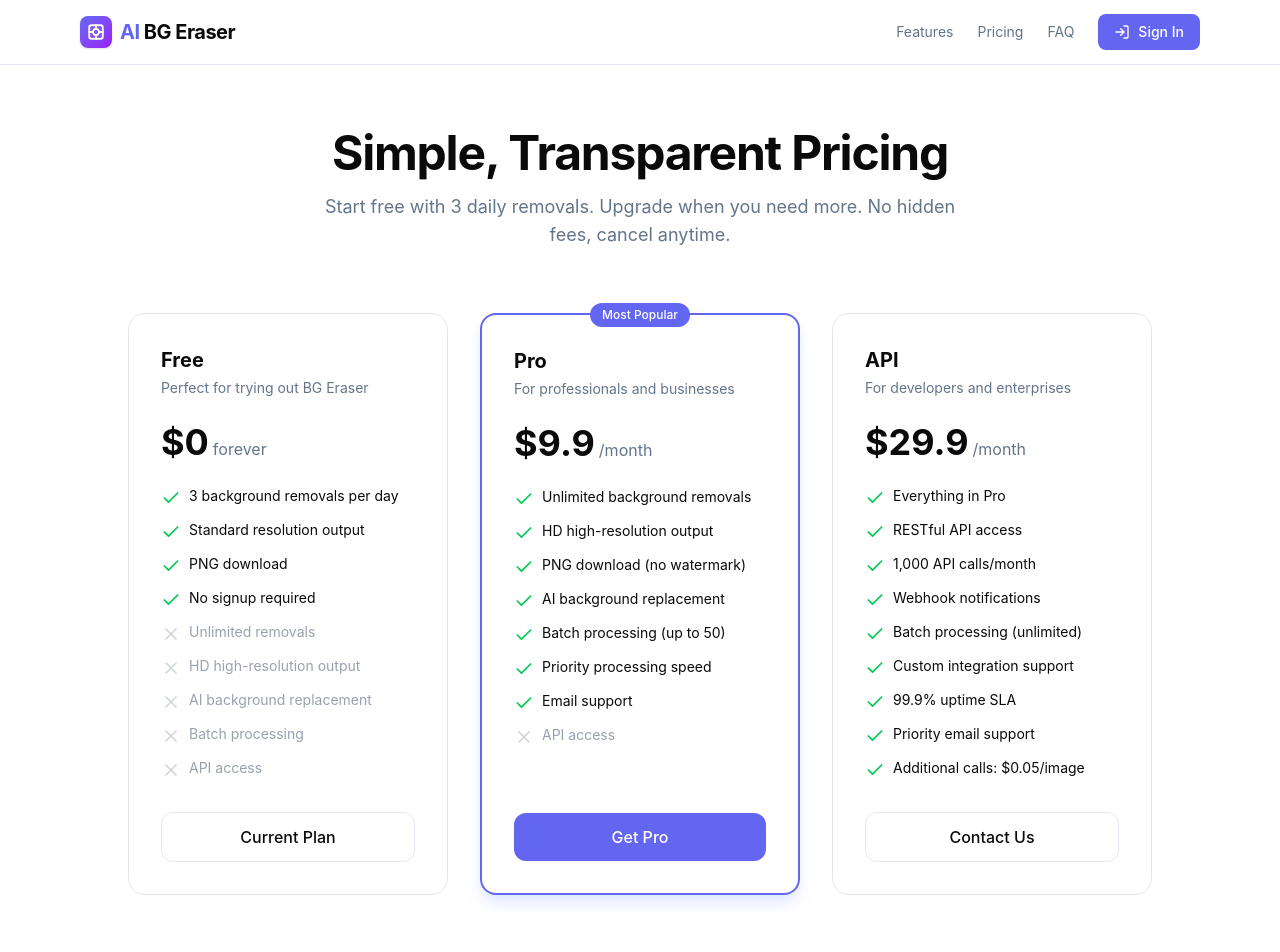
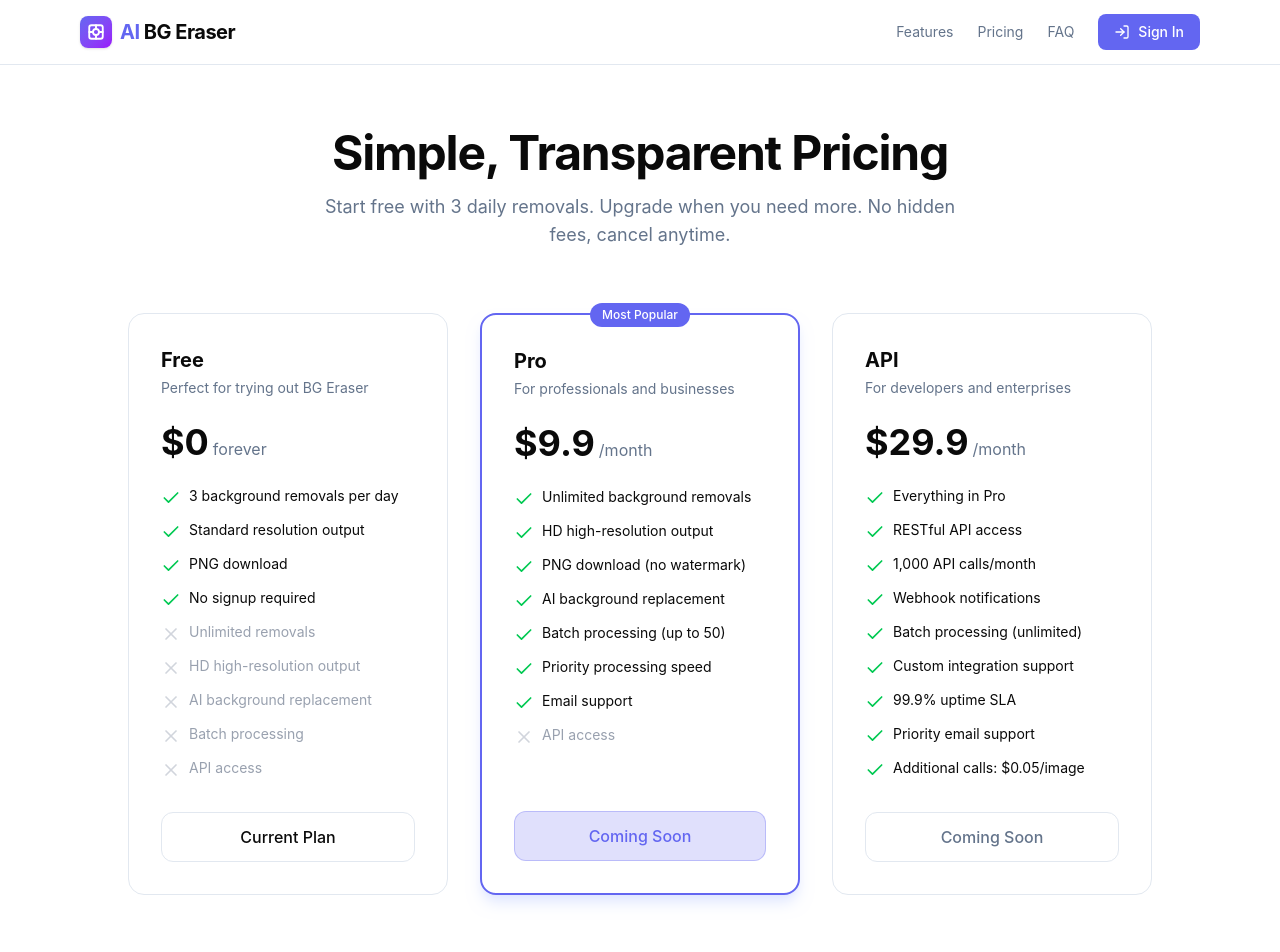
Before and after one commit to ndtny/bg-eraser, a Next.js app: page /pricing in a window 1280 px wide. Shown: the top 952 px of the page. Built offline with nearby package versions, Linux system fonts and the light colour scheme; no server answers.

Commit message:
feat: hide payment buttons, show Coming Soon until payment is ready

```diff
--- a/src/components/ImageUploader.tsx
+++ b/src/components/ImageUploader.tsx
@@ -161,12 +161,9 @@ export default function ImageUploader({
               Upgrade to Pro for unlimited access.
             </p>
           </div>
-          <a
-            href="/pricing"
-            className="mt-2 px-6 py-3 bg-[var(--primary)] text-white rounded-xl font-medium hover:bg-[var(--primary-hover)] transition-smooth"
-          >
-            Upgrade to Pro — $9.9/month
-          </a>
+          <div className="mt-2 px-6 py-3 bg-[var(--primary)]/20 text-[var(--primary)] rounded-xl font-medium border border-[var(--primary)]/30">
+            Pro Plan — Coming Soon
+          </div>
           <p className="text-xs text-[var(--muted)]">
             Free uses reset daily at midnight UTC
           </p>
--- a/src/components/PricingButtons.tsx
+++ b/src/components/PricingButtons.tsx
@@ -1,7 +1,4 @@
 "use client";
-
-import { useState } from "react";
-import { Loader2 } from "lucide-react";
 
 interface PricingButtonsProps {
   action: string;
@@ -14,61 +11,36 @@ export default function PricingButtons({
   label,
   highlighted,
 }: PricingButtonsProps) {
-  const [loading, setLoading] = useState(false);
-
-  const handleClick = async () => {
+  const handleClick = () => {
     if (action === "free") {
       window.location.href = "/";
       return;
     }
-
-    if (action === "api") {
-      window.location.href = "mailto:hello@aibgeraser.com?subject=API Plan Inquiry";
-      return;
-    }
-
-    if (action === "pro") {
-      setLoading(true);
-      try {
-        const res = await fetch("/api/checkout", {
-          method: "POST",
-          headers: { "Content-Type": "application/json" },
-          body: JSON.stringify({}),
-        });
-
-        const data = await res.json();
-
-        if (data.url) {
-          window.location.href = data.url;
-        } else {
-          alert(data.error || "Failed to create checkout. Please try again.");
-        }
-      } catch {
-        alert("Something went wrong. Please try again.");
-      } finally {
-        setLoading(false);
-      }
-    }
+    // Pro and API are not available yet
   };
 
+  if (action === "free") {
+    return (
+      <button
+        onClick={handleClick}
+        className="block w-full py-3 rounded-xl text-center font-medium transition-smooth border border-[var(--border)] text-[var(--foreground)] hover:bg-[var(--secondary)]"
+      >
+        {label}
+      </button>
+    );
+  }
+
+  // Pro and API — show Coming Soon
   const baseStyle = highlighted
-    ? "bg-[var(--primary)] text-white hover:bg-[var(--primary-hover)]"
-    : "border border-[var(--border)] text-[var(--foreground)] hover:bg-[var(--secondary)]";
+    ? "bg-[var(--primary)]/20 text-[var(--primary)] border border-[var(--primary)]/30"
+    : "border border-[var(--border)] text-[var(--muted)]";
 
   return (
     <button
-      onClick={handleClick}
-      disabled={loading}
-      className={`block w-full py-3 rounded-xl text-center font-medium transition-smooth disabled:opacity-70 ${baseStyle}`}
+      disabled
+      className={`block w-full py-3 rounded-xl text-center font-medium cursor-not-allowed ${baseStyle}`}
     >
-      {loading ? (
-        <span className="flex items-center justify-center gap-2">
-          <Loader2 className="w-4 h-4 animate-spin" />
-          Loading...
-        </span>
-      ) : (
-        label
-      )}
+      Coming Soon
     </button>
   );
 }
```
